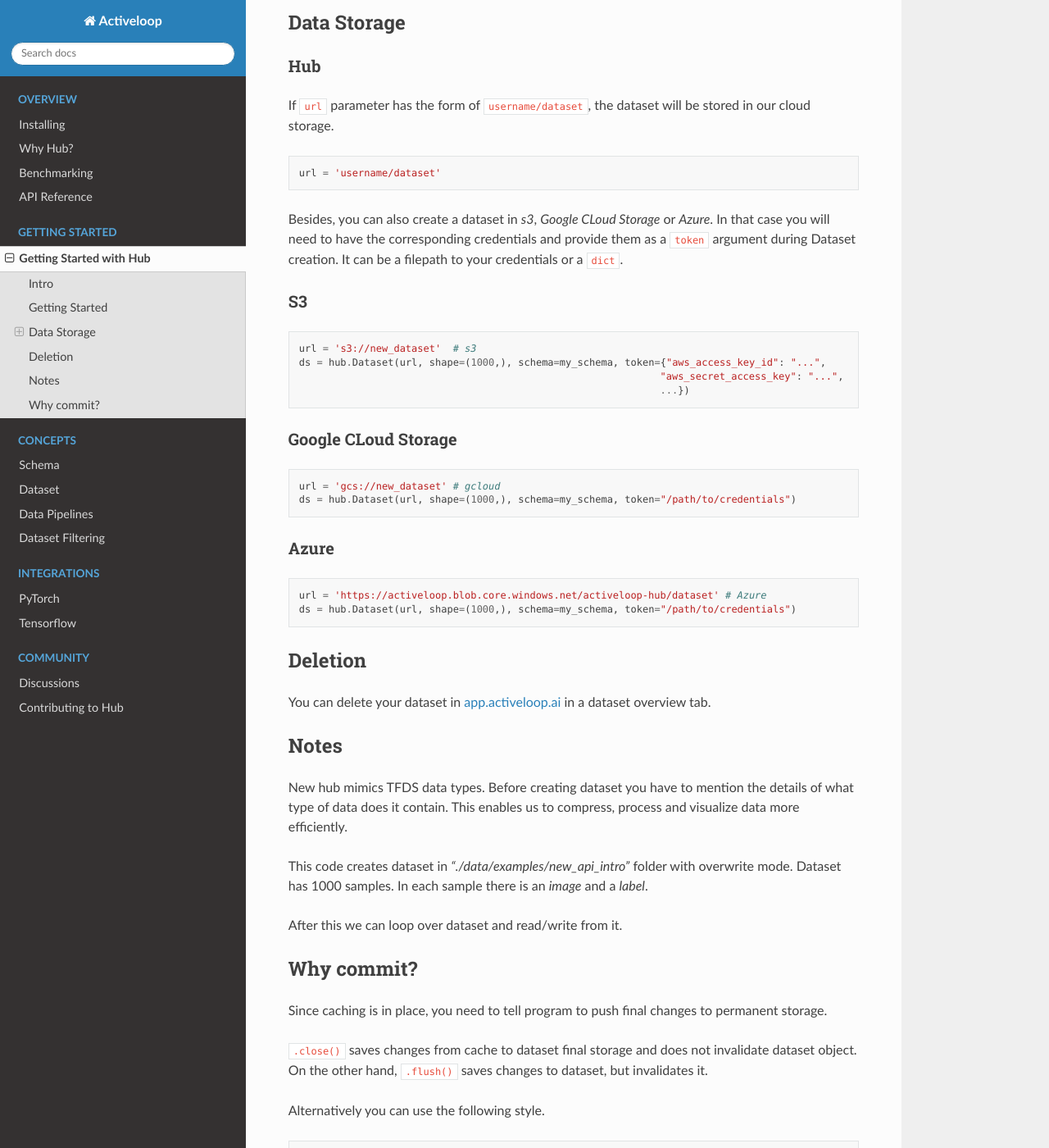
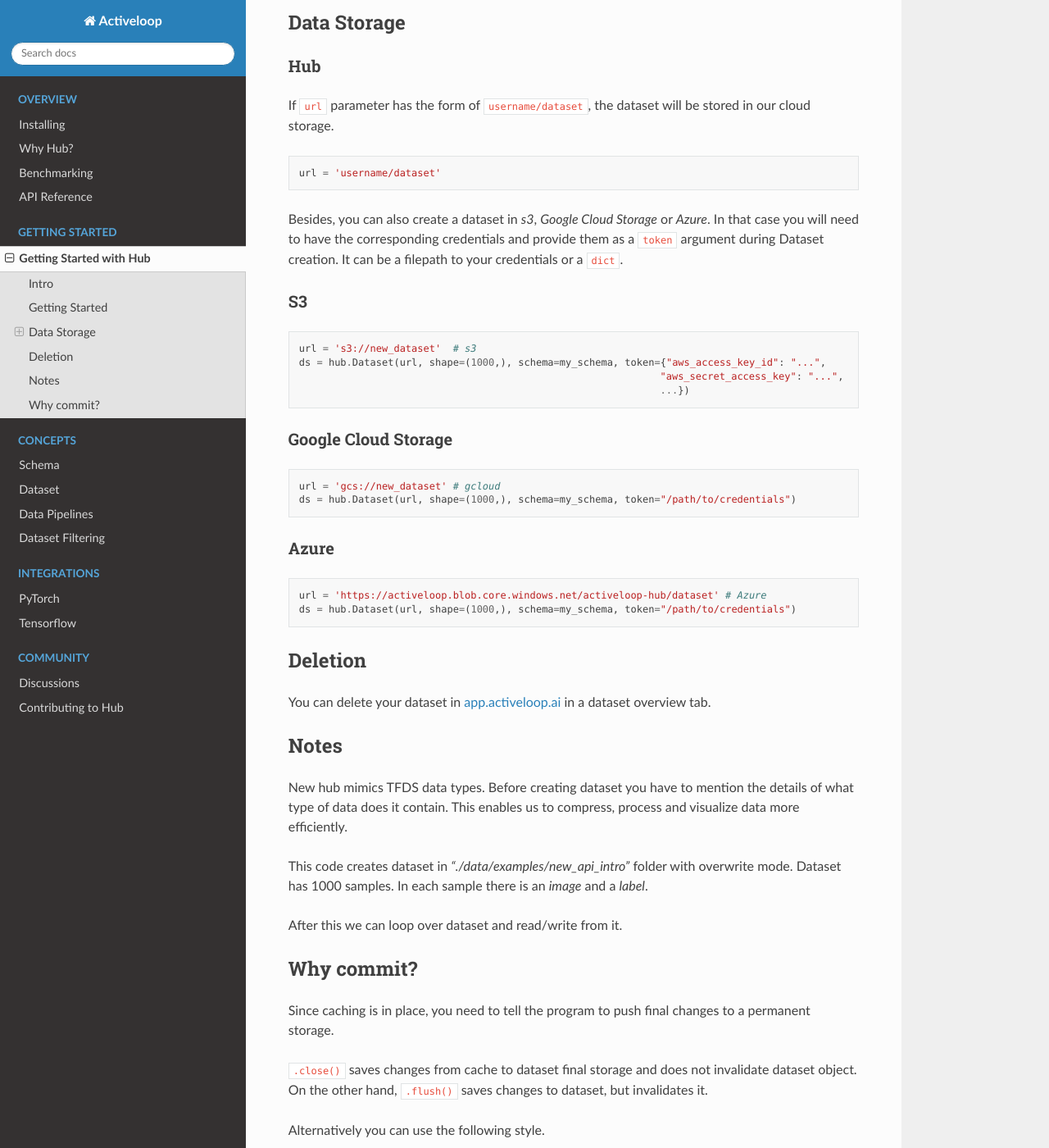
Before and after one commit to activeloopai/deeplake, a Sphinx documentation site: the page built from docs/source/simple.md, in a window 1280 px wide and 1400 px high, scrolled down 1534 px. Shown: the whole window at 82% size. Built offline with Sphinx 7.4.7 and the Read the Docs theme 2.0.0, drawn with Linux system fonts in a browser that asks for light colours; some of the changed text lies outside the part shown.

Commit message:
fix: typos, captials, sentence grammar

````diff
--- a/docs/source/simple.md
+++ b/docs/source/simple.md
@@ -30,7 +30,7 @@ Hub uses [Zarr](https://zarr.readthedocs.io/en/stable/) as a storage for chunked
     hub login -u username -p password
     ```
 
-3. Lets start by creating dataset
+3. Lets start by creating a dataset
 ```python
 import numpy as np
 
@@ -73,7 +73,7 @@ If `url` parameter has the form of `username/dataset`, the dataset will be store
 url = 'username/dataset'
 ```
 
-Besides, you can also create a dataset in *s3*, *Google CLoud Storage* or *Azure*.
+Besides, you can also create a dataset in *s3*, *Google Cloud Storage* or *Azure*.
 In that case you will need to have the corresponding credentials and provide them as a `token` argument during Dataset creation. It can be a filepath to your credentials or a `dict`.
 #### S3
  ```python
@@ -82,7 +82,7 @@ ds = hub.Dataset(url, shape=(1000,), schema=my_schema, token={"aws_access_key_id
                                                               "aws_secret_access_key": "...",
                                                               ...})
 ```
-#### Google CLoud Storage
+#### Google Cloud Storage
 ```python
 url = 'gcs://new_dataset' # gcloud
 ds = hub.Dataset(url, shape=(1000,), schema=my_schema, token="/path/to/credentials")
@@ -107,7 +107,7 @@ After this we can loop over dataset and read/write from it.
 
 ### Why commit?
 
-Since caching is in place, you need to tell program to push final changes to permanent storage.
+Since caching is in place, you need to tell the program to push final changes to a permanent storage.
 
 `.close()` saves changes from cache to dataset final storage and does not invalidate dataset object.
 On the other hand, `.flush()` saves changes to dataset, but invalidates it.
````
